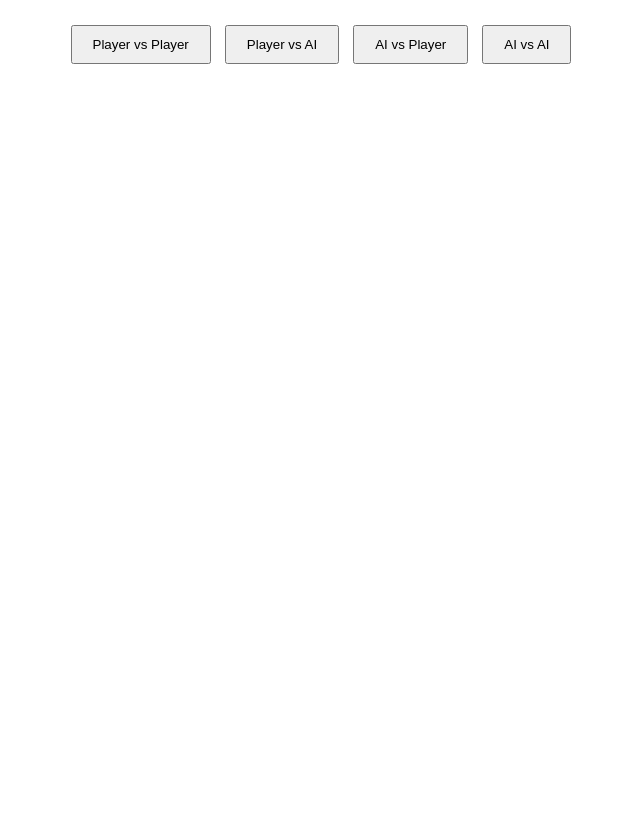
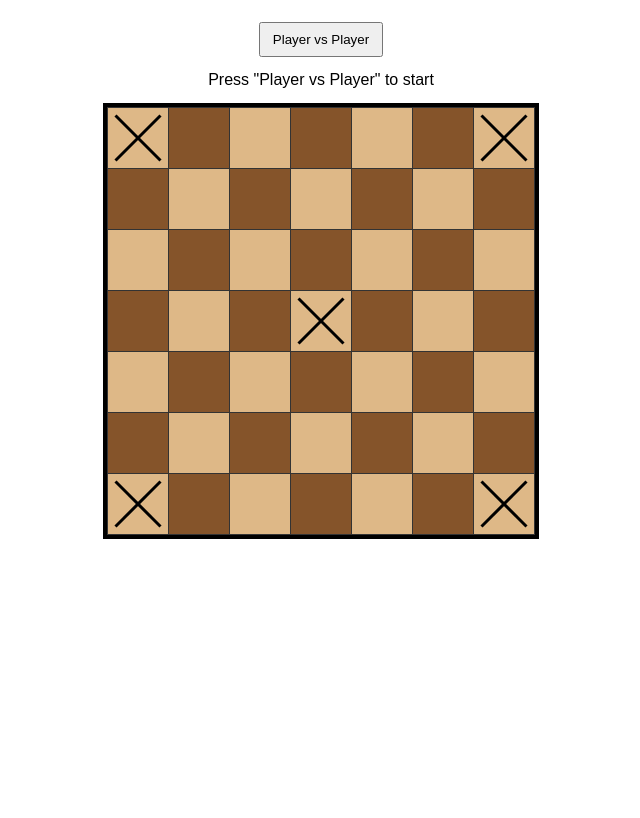
Before and after one commit to WilliamAdams42o7/Hnefatafl---Brandubh, a Flask app: page / in a window 1280 px wide. Shown: the whole page, without its empty margins (319-959 px from the left). Before the commit the page ends 64 px from the top, so only its background shows below. Run offline with Flask 3, Linux system fonts and the light colour scheme.

Commit message:
Update index.html

```diff
--- a/templates/index.html
+++ b/templates/index.html
@@ -1,103 +1,162 @@
 <!DOCTYPE html>
 <html>
 <head>
+    <meta charset="utf-8"/>
     <title>Hnefatafl</title>
     <style>
-        table { border-collapse: collapse; margin: 20px auto; }
+        html,body { height:100%; margin:0; font-family: sans-serif; }
+
+        /* --- NEW PAGE BACKGROUND STATES --- */
+        body.attacker-turn { background-color: #ffcccc; transition: background-color 0.3s ease; }
+        body.defender-turn { background-color: #cce0ff; transition: background-color 0.3s ease; }
+        body.attacker-win  { background-color: #ad2f2f !important; }
+        body.defender-win  { background-color: #2c6bab !important; }
+
+        .container { max-width:520px; margin:18px auto; text-align:center; }
+        table { border-collapse: collapse; margin: 10px auto; }
         td {
             width: 60px;
             height: 60px;
             border: 1px solid #333;
-            text-align: center;
-            vertical-align: middle;
+            padding:0;
+            position: relative;
+            box-sizing: border-box;
         }
         td.light { background-color: #deb887; } /* L_BROWN */
-        td.dark { background-color: #85542a; }   /* D_BROWN */
-        #status { text-align: center; font-size: 20px; margin-top: 20px; }
-        #mode-buttons { text-align: center; margin: 20px; }
-        button { padding: 10px 20px; margin: 5px; }
+        td.dark  { background-color: #85542a; } /* D_BROWN */
+        td.selected { outline: 3px solid yellow; outline-offset: -3px; }
+        #status { text-align: center; font-size: 16px; margin-top: 8px; min-height:22px; }
+        #mode-buttons { margin: 10px 0; }
+        button { padding: 8px 12px; margin: 4px; }
+            #board {
+        border: 4px solid black;
+        display: inline-block;
+        }
+        svg.square-svg { display:block; margin:auto; }
     </style>
 </head>
-<body>
+
+<body id="page">
+    <div class="container">
         <div id="mode-buttons">
             <button onclick="startGame('PvP')">Player vs Player</button>
-        <button onclick="startGame('PvAI')">Player vs AI</button>
-        <button onclick="startGame('AIvP')">AI vs Player</button>
-        <button onclick="startGame('AIvAI')">AI vs AI</button>
         </div>
 
-    <div id="status"></div>
-    <table id="board"></table>
+        <div id="status">Press "Player vs Player" to start</div>
+        <table id="board" aria-label="Hnefatafl board"></table>
+    </div>
 
 <script>
-        const SPECIAL_SQUARES = [[3,3],[0,0],[0,6],[6,0],[6,6]]; // throne + corners
+const SPECIAL_SQUARES = [[3,3],[0,0],[0,6],[6,0],[6,6]];
 let selected = null;
 let gameOver = false;
+let currentBoard = null;
+let currentTurn = null;
+
+function updateBackground() {
+    const body = document.getElementById("page");
+
+    body.classList.remove(
+        "attacker-turn",
+        "defender-turn",
+        "attacker-win",
+        "defender-win"
+    );
+
+    if (gameOver) {
+        if (currentTurn === "attacker") body.classList.add("attacker-win");
+        if (currentTurn === "defender") body.classList.add("defender-win");
+        return;
+    }
+
+    if (currentTurn === "attacker") body.classList.add("attacker-turn");
+    else if (currentTurn === "defender") body.classList.add("defender-turn");
+}
+/* -------------------------------------------------- */
 
 function startGame(mode) {
     fetch('/start_game', {
-                method: 'POST',
-                headers: { 'Content-Type': 'application/json' },
-                body: JSON.stringify({ mode: mode })
+        method:'POST',
+        headers:{'Content-Type':'application/json'},
+        body: JSON.stringify({ mode })
+    }).then(res => res.json())
+      .then(data => {
+          currentBoard = data.board;
+          gameOver = false;
+          selected = null;
+          currentTurn = data.current_turn;
+
+          document.getElementById('status').innerText =
+              "Game started: " + (mode || 'PvP');
+
+          renderBoard(currentBoard);
+          updateBackground();   // NEW
       })
-            .then(response => response.json())
-            .then(data => {
-                selected = null;
-                gameOver = false;
-                renderBoard(data.board);
-                document.getElementById('status').innerText = "Game started: " + mode;
+      .catch(err => {
+          console.error(err);
+          alert('Could not start game (check server).');
       });
 }
 
 function renderBoard(board) {
     const table = document.getElementById('board');
     table.innerHTML = '';
+
     board.forEach((row, r) => {
         const tr = document.createElement('tr');
+
         row.forEach((cell, c) => {
             const td = document.createElement('td');
             td.dataset.row = r;
             td.dataset.col = c;
             td.classList.add((r + c) % 2 === 0 ? 'light' : 'dark');
 
-                    const svg = document.createElementNS("http://www.w3.org/2000/svg", "svg");
-                    svg.setAttribute("width", "50");
-                    svg.setAttribute("height", "50");
+            if (selected && selected[0] === r && selected[1] === c) {
+                td.classList.add('selected');
+            }
 
-                    // Draw cross under piece for throne/corners
+            const svg = document.createElementNS('http://www.w3.org/2000/svg','svg');
+            svg.setAttribute('class','square-svg');
+            svg.setAttribute('width','60');
+            svg.setAttribute('height','60');
+            svg.setAttribute('viewBox','0 0 60 60');
+
             if (SPECIAL_SQUARES.some(pos => pos[0] === r && pos[1] === c)) {
                 const crossSize = 45;
-                        const offset = 25;
-                        const line1 = document.createElementNS("http://www.w3.org/2000/svg","line");
-                        line1.setAttribute("x1", offset - crossSize/2);
-                        line1.setAttribute("y1", offset - crossSize/2);
-                        line1.setAttribute("x2", offset + crossSize/2);
-                        line1.setAttribute("y2", offset + crossSize/2);
-                        line1.setAttribute("stroke","black");
-                        line1.setAttribute("stroke-width",2);
+                const offset = (60 - crossSize) / 2;
+
+                const line1 = document.createElementNS('http://www.w3.org/2000/svg','line');
+                line1.setAttribute('x1', offset);
+                line1.setAttribute('y1', offset);
+                line1.setAttribute('x2', offset + crossSize);
+                line1.setAttribute('y2', offset + crossSize);
+                line1.setAttribute('stroke','black');
+                line1.setAttribute('stroke-width','3');
                 svg.appendChild(line1);
 
-                        const line2 = document.createElementNS("http://www.w3.org/2000/svg","line");
-                        line2.setAttribute("x1", offset + crossSize/2);
-                        line2.setAttribute("y1", offset - crossSize/2);
-                        line2.setAttribute("x2", offset - crossSize/2);
-                        line2.setAttribute("y2", offset + crossSize/2);
-                        line2.setAttribute("stroke","black");
-                        line2.setAttribute("stroke-width",2);
+                const line2 = document.createElementNS('http://www.w3.org/2000/svg','line');
+                line2.setAttribute('x1', offset + crossSize);
+                line2.setAttribute('y1', offset);
+                line2.setAttribute('x2', offset);
+                line2.setAttribute('y2', offset + crossSize);
+                line2.setAttribute('stroke','black');
+                line2.setAttribute('stroke-width','3');
                 svg.appendChild(line2);
             }
 
-                    // Draw piece if present
             if (cell) {
-                        const topY = 20;
-                        const bottomY = 28;
-                        const cx = 25;
+                const cx = 30;
                 const rx = 20;
                 const ry = 10;
-                        const fillColor = cell.is_king ? "#009999" : (cell.team === "attacker" ? "#ff6666" : "#66cccc");
-                        const sideColor = cell.is_king ? "#007777" : (cell.team === "attacker" ? "#cc0000" : "#339999");
+                const topY = 25;
+                const bottomY = 30;
 
-                        // bottom ellipse
+                const fillColor = cell.is_king ? "#009999" :
+                                  (cell.team === "attacker" ? "#ff6666" : "#66cccc");
+
+                const sideColor = cell.is_king ? "#007777" :
+                                  (cell.team === "attacker" ? "#cc0000" : "#339999");
+
                 const bottom = document.createElementNS("http://www.w3.org/2000/svg", "ellipse");
                 bottom.setAttribute("cx", cx);
                 bottom.setAttribute("cy", bottomY);
@@ -105,10 +164,9 @@
                 bottom.setAttribute("ry", ry);
                 bottom.setAttribute("fill", sideColor);
                 bottom.setAttribute("stroke", "black");
-                        bottom.setAttribute("stroke-width", 1);
+                bottom.setAttribute("stroke-width", 2);
                 svg.appendChild(bottom);
 
-                        // vertical lines
                 const leftLine = document.createElementNS("http://www.w3.org/2000/svg", "line");
                 leftLine.setAttribute("x1", cx - rx);
                 leftLine.setAttribute("y1", topY);
@@ -127,7 +185,6 @@
                 rightLine.setAttribute("stroke-width", 2);
                 svg.appendChild(rightLine);
 
-                        // top ellipse
                 const top = document.createElementNS("http://www.w3.org/2000/svg", "ellipse");
                 top.setAttribute("cx", cx);
                 top.setAttribute("cy", topY);
@@ -138,69 +195,94 @@
                 top.setAttribute("stroke-width", 2);
                 svg.appendChild(top);
 
-                        // king cross
                 if (cell.is_king) {
-                            const hLine = document.createElementNS("http://www.w3.org/2000/svg", "line");
-                            hLine.setAttribute("x1", cx - 10);
-                            hLine.setAttribute("y1", topY);
-                            hLine.setAttribute("x2", cx + 10);
-                            hLine.setAttribute("y2", topY);
-                            hLine.setAttribute("stroke", "black");
-                            hLine.setAttribute("stroke-width", 3);
-                            svg.appendChild(hLine);
+                    const crossHalf = 10;
 
-                            const vLine = document.createElementNS("http://www.w3.org/2000/svg", "line");
-                            vLine.setAttribute("x1", cx);
-                            vLine.setAttribute("y1", topY - 10);
-                            vLine.setAttribute("x2", cx);
-                            vLine.setAttribute("y2", topY + 10);
-                            vLine.setAttribute("stroke", "black");
-                            vLine.setAttribute("stroke-width", 3);
-                            svg.appendChild(vLine);
+                    const h = document.createElementNS("http://www.w3.org/2000/svg", "line");
+                    h.setAttribute("x1", cx - crossHalf);
+                    h.setAttribute("y1", topY);
+                    h.setAttribute("x2", cx + crossHalf);
+                    h.setAttribute("y2", topY);
+                    h.setAttribute("stroke","black");
+                    h.setAttribute("stroke-width","3");
+                    svg.appendChild(h);
+
+                    const v = document.createElementNS("http://www.w3.org/2000/svg", "line");
+                    v.setAttribute("x1", cx);
+                    v.setAttribute("y1", topY - crossHalf);
+                    v.setAttribute("x2", cx);
+                    v.setAttribute("y2", topY + crossHalf);
+                    v.setAttribute("stroke","black");
+                    v.setAttribute("stroke-width","3");
+                    svg.appendChild(v);
                 }
             }
 
             td.appendChild(svg);
-                    td.onclick = () => handleClick(r, c);
+
+            td.addEventListener('click', () => {
+                if (gameOver) return;
+
+                if (!selected) {
+                    selected = [r, c];
+                    renderBoard(board);
+                    return;
+                }
+
+                if (selected[0] === r && selected[1] === c) {
+                    selected = null;
+                    renderBoard(board);
+                    return;
+                }
+
+                const start = selected;
+                const end = [r, c];
+                selected = null;
+                renderBoard(board);
+
+                fetch('/make_move', {
+                    method:'POST',
+                    headers:{'Content-Type':'application/json'},
+                    body: JSON.stringify({ start, end })
+                }).then(async res => {
+                    const data = await res.json().catch(()=>null);
+
+                    if (!res.ok) {
+                        if (data && data.board) {
+                            currentBoard = data.board;
+                            renderBoard(currentBoard);
+                        }
+                        alert('Move rejected: ' + (data && data.error ? data.error : 'Illegal move'));
+                        return;
+                    }
+
+                    currentBoard = data.board;
+                    currentTurn = data.current_turn;
+                    gameOver = data.game_over;
+
+                    document.getElementById('status').innerText =
+                        data.game_over ?
+                            ('Game over — ' + (data.winner || 'winner')) :
+                            ('Turn: ' + currentTurn);
+
+                    renderBoard(currentBoard);
+                    updateBackground();   // NEW
+                }).catch(err => {
+                    console.error(err);
+                    alert('Network error while making move.');
+                    if (currentBoard) renderBoard(currentBoard);
+                });
+            });
+
             tr.appendChild(td);
         });
+
         table.appendChild(tr);
     });
 }
 
-        function handleClick(row, col) {
-            if (gameOver) return;
-            if (!selected) {
-                selected = [row, col];
-            } else {
-                const start = selected;
-                const end = [row, col];
-                selected = null;
-
-                fetch('/make_move', {
-                    method: 'POST',
-                    headers: { 'Content-Type': 'application/json' },
-                    body: JSON.stringify({ start: start, end: end })
-                })
-                .then(async response => {
-                    const data = await response.json();
-                    if (!response.ok) {
-                        alert("Move rejected: " + (data.error || "Illegal move"));
-                        return;
-                    }
-                    renderBoard(data.board);
-
-                    if (data.game_over) {
-                        gameOver = true;
-                        document.getElementById('status').innerText = "Game over! Winner: " + data.winner;
-                    }
-                })
-                .catch(err => {
-                    console.error(err);
-                    alert("Connection error.");
-                });
-            }
-        }
+renderBoard(Array.from({length:7}, ()=>Array.from({length:7}, ()=>null)));
+updateBackground();
 </script>
 </body>
 </html>
```
Lines whose indentation alone changed are shown as unchanged.
